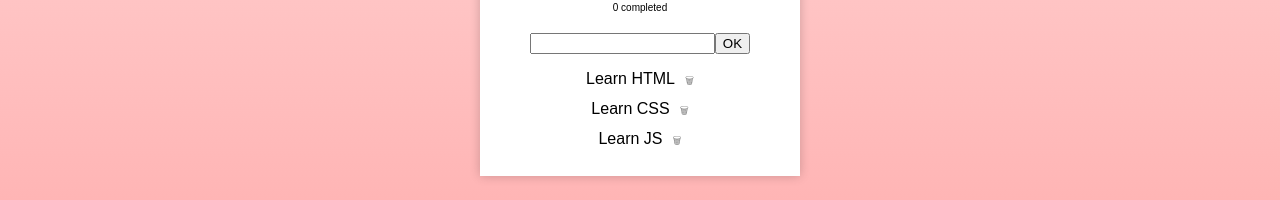
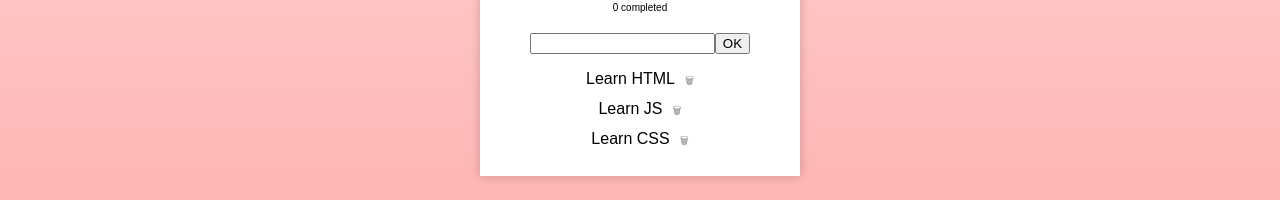
Before and after one commit to richardolsson/lernia-sjj-assignments, a React (Create React App) app in the folder examples/220316/react-components/: page / in a window 1280 px wide. Shown: the part 155-355 px from the top of the page. Built offline with nearby package versions, Linux system fonts and the light colour scheme.

Commit message:
Revert to static UI in react todo app

```diff
--- a/examples/220316/react-components/src/App.js
+++ b/examples/220316/react-components/src/App.js
@@ -1,67 +1,27 @@
-import { useState } from "react";
 import "./App.css";
 
 function App() {
-  const [text, setText] = useState("");
-  const [tasks, setTasks] = useState([
-    { completed: false, label: "Learn HTML" },
-    { completed: false, label: "Learn CSS" },
-    { completed: false, label: "Learn JS" },
-  ]);
-
-  const taskElements = tasks.map((task, index) => {
-    const onClickTask = () => {
-      setTasks([
-        ...tasks.slice(0, index),
-        {
-          ...task,
-          completed: !task.completed,
-        },
-        ...tasks.slice(index + 1),
-      ]);
-    };
-
-    const onClickTrashcan = () => {
-      setTasks(tasks.filter((taskToFilter) => taskToFilter !== task));
-    };
-
-    return (
-      <li key={task.label} className={task.completed ? "completed" : null}>
-        <span className="label" onClick={onClickTask}>
-          {task.label}
-        </span>
-        <span className="trashcan" onClick={onClickTrashcan}>
-          🗑
-        </span>
-      </li>
-    );
-  });
-
-  const onClickOk = () => {
-    setText("");
-    setTasks([
-      ...tasks,
-      {
-        label: text,
-      },
-    ]);
-  };
-
-  const onTextChange = (event) => {
-    setText(event.target.value);
-  };
-
-  const completedCount = tasks.filter((task) => task.completed).length;
-
   return (
     <div className="App">
       <div className="container">
         <h1>My ToDo</h1>
-        <p className="counter">{completedCount} completed</p>
-        <input type="text" value={text} onChange={onTextChange} />
-        <button onClick={onClickOk}>OK</button>
-        <small className="error"></small>
-        <ul>{taskElements}</ul>
+        <p className="counter">0 completed</p>
+        <input type="text" />
+        <button>OK</button>
+        <ul>
+          <li>
+            <span className="label">Learn HTML</span>
+            <span className="trashcan">🗑</span>
+          </li>
+          <li>
+            <span className="label">Learn JS</span>
+            <span className="trashcan">🗑</span>
+          </li>
+          <li>
+            <span className="label">Learn CSS</span>
+            <span className="trashcan">🗑</span>
+          </li>
+        </ul>
       </div>
     </div>
   );
```
